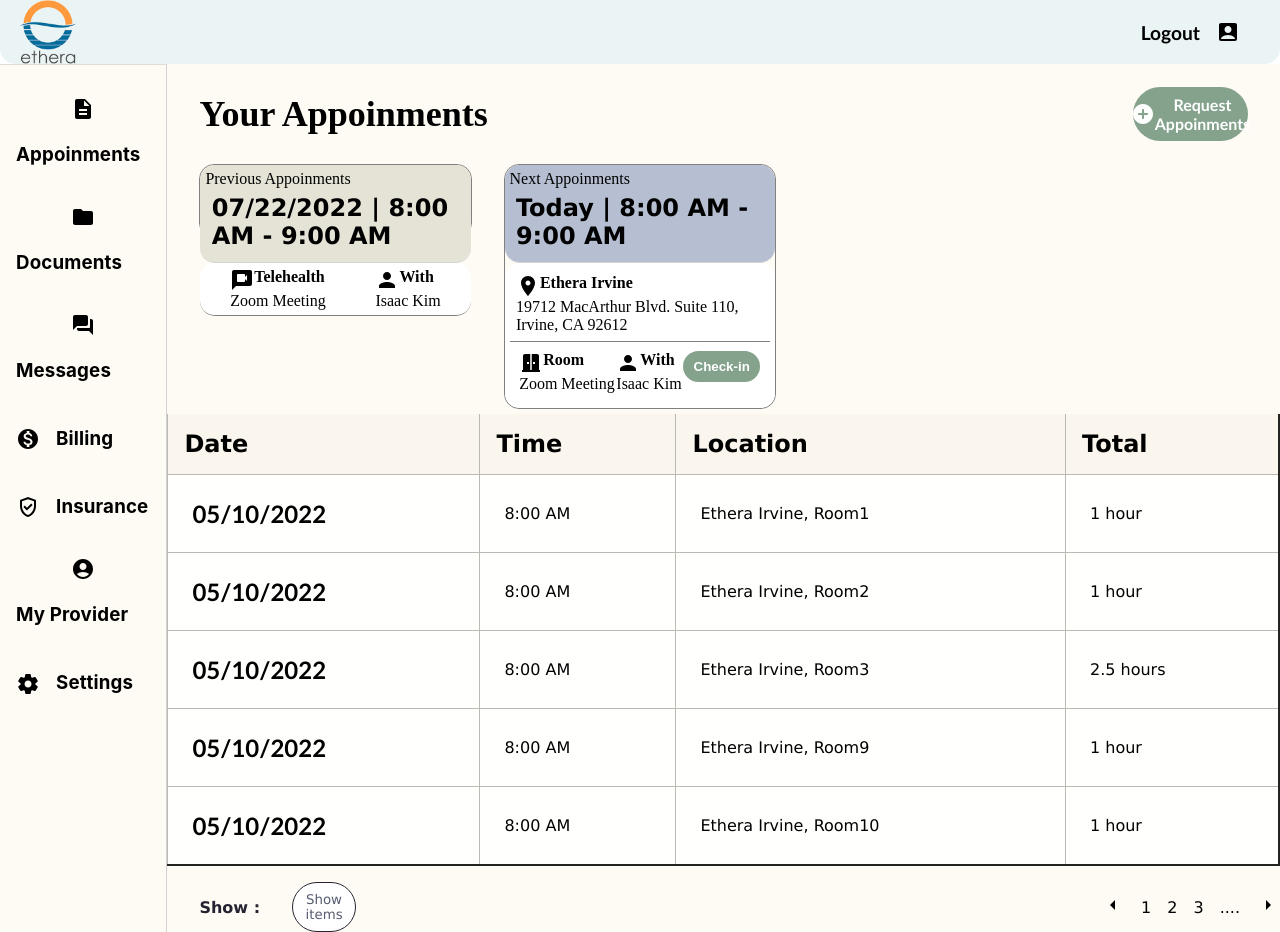
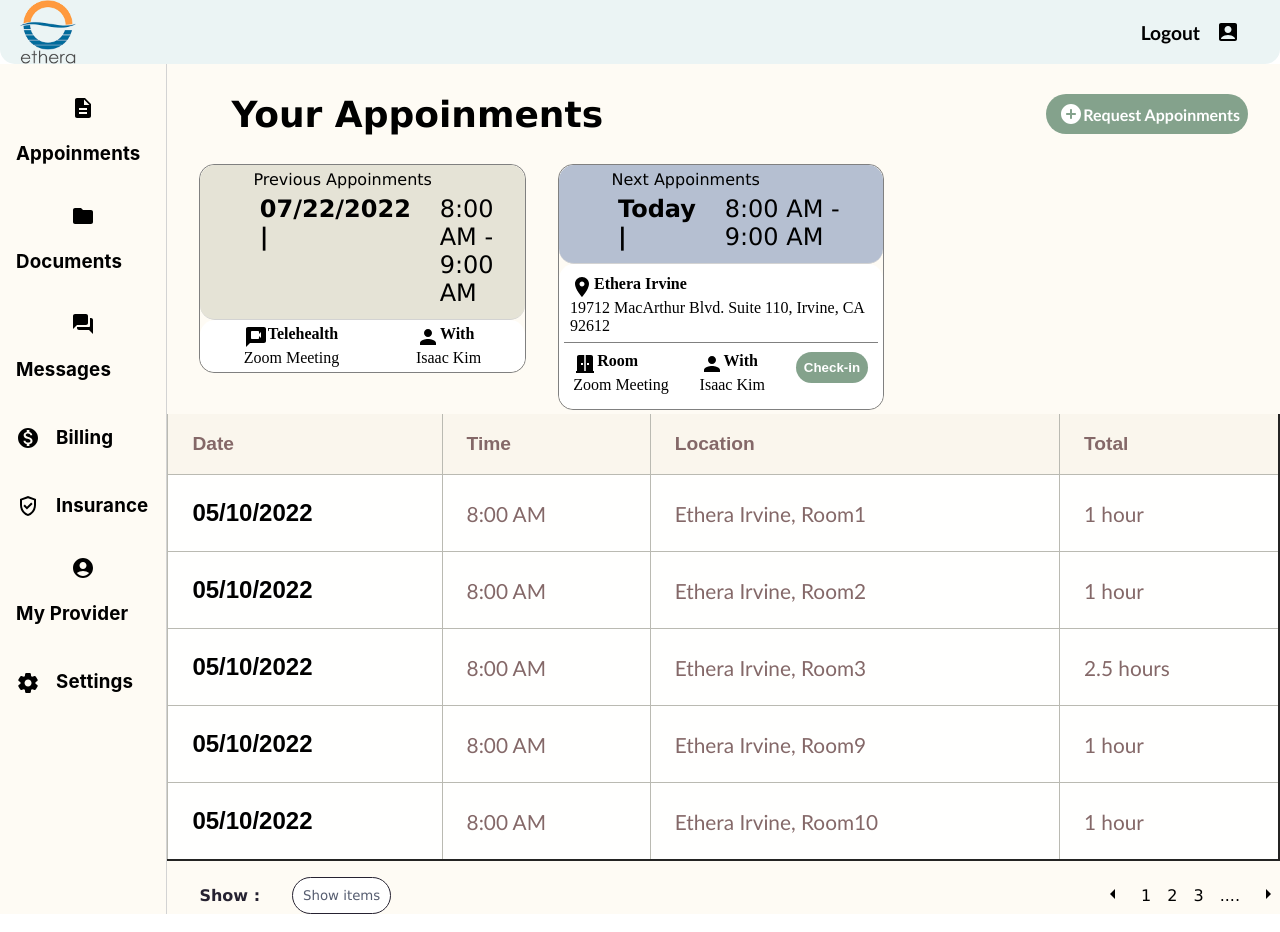
Before and after one commit to Mubasharhassan/Etheraproject, a React (Create React App) app: page / in a window 1280 px wide. Built offline with nearby package versions, Linux system fonts and the light colour scheme.

Commit message:
add code

```diff
--- a/src/App.scss
+++ b/src/App.scss
@@ -53,7 +53,7 @@
   gap: 1rem;
   /* padding-left: 13.5rem; */
 }
-.outline-btn-div{
+.outline-btn-div {
   display: flex;
   flex-wrap: wrap;
   background-color: red;
@@ -77,7 +77,7 @@
 }
 .outlined11 {
   border: none;
-  width: 9vw;
+  // width: 9vw;
   text-align: center;
   color: #fff;
   background-color: #84a28c;
@@ -115,8 +115,8 @@
   display: flex;
   align-items: center;
   // margin-right: 1rem;
-  padding-left: 0px;
-  // gap: 1rem;
+  padding-left: 5px;
+  gap: 1rem;
 }
 .main {
   width: 100%;
@@ -147,14 +147,15 @@
 .Appoinment-main-div {
   border-radius: 15px;
   border: 1px solid gray;
-  width: 25%;
+  width: 30%;
   border-radius: 15px;
   /* border-bottom-left-radius: 15px; */
 }
 .Appoinment-main-div1 {
-  height: 9vh;
+  height: 100%;
   border: 1px solid gray;
-  width: 25%;
+  width: 30%;
+  // width: fit-content;
   border-radius: 15px;
   /* border-bottom-left-radius: 15px; */
 }
@@ -180,7 +181,7 @@
 }
 .Appoinment-div2 {
   border-radius: 15px;
-  border-bottom: 1px solid gray;
+  // border-bottom: 1px solid gray;
   padding: 5px;
   justify-content: center;
   align-items: center;
@@ -201,6 +202,10 @@
   font-family: $Primary-Font-Family;
 }
 .time {
+  padding: 0.4rem;
+  font-weight: 650;
+  font-size: 1.5rem;
+  font-family: $Primary-Font-Family;
   font-weight: 500;
   padding: 0.4rem;
 }
@@ -234,7 +239,7 @@
 }
 .outlined1 {
   border: none;
-  width: 6vw;
+  // width: 6vw;
   text-align: center;
   color: #fff;
   background-color: #84a28c;
@@ -260,10 +265,11 @@
 th {
   background-color: #faf6ed;
   height: 60px;
-  padding: 0 1rem;
+  color: #846868;
+  padding: 0 1.5rem;
   text-align: left;
-  font-family: $Primary-Font-Family;
-  font-size: 1.5rem;
+  font-family: Arial, Helvetica, sans-serif;
+  font-size: 1.2rem;
   border-left: 1.5px solid #babab2;
   border-right: 1.5px solid #babab2;
 }
@@ -281,12 +287,13 @@
 .table-data {
   font-size: 1.5rem;
   font-weight: 600;
-  font-family: $Secondary-Font-Family;
+  font-family: sans-serif;
 }
 .table-data-time {
-  font-size: 1rem;
+  font-size: 1.3rem;
+  color: #846868;
   font-weight: 500;
-  font-family: $Primary-Font-Family;
+  font-family: $Secondary-Font-Family;
 }
 .table-row-data {
   border: 0.5px solid #babab2;
--- a/src/Components/Billing.js
+++ b/src/Components/Billing.js
@@ -17,15 +17,17 @@
             <span>Request Appoinments </span>
           </button>
         </div>
-        <div className="empty-div-in-billing">
-          <p className="current-invoices-peragraph">Current Invoices</p>
+        <div className="div-in-billing">
+          <div className="empty-div-in-billing">
+            <p className="current-invoices-peragraph">Current Invoices</p>
+          </div>
         </div>
 
         <div className="main-div-of-billing-with-date">
           <div className="past-due-with-date">
             <div>
               <button className="past-due-btn">
-                <span className="past-due-in-btn">Past Due</span>
+                <span className="past-due-in-btn">Past</span>
               </button>
             </div>
             <div>
@@ -49,7 +51,7 @@
           <div className="past-due-with-date">
             <div>
               <button className="past-due-btn">
-                <span className="past-due-in-btn">Past Due</span>
+                <span className="past-due-in-btn">Past</span>
               </button>
             </div>
             <div>
--- a/src/Components/HomePageData.js
+++ b/src/Components/HomePageData.js
@@ -15,7 +15,7 @@
     <>
       <div className="Appoinment-div ">
         <div class=" main-div-data">
-          <h2>Your Appoinments</h2>
+          <h2 className="header-pera">Your Appoinments</h2>
           <button className="outlined11">
             <AddCircleRoundedIcon className="outlined-icon" />
             <span>Request Appoinments</span>
@@ -25,13 +25,15 @@
         <div className="next-and-previous-appoinments-div">
           <div className="Appoinment-main-div1">
             <div className="Appoinment-div1">
+              <div style={{ marginLeft: "3rem" }}>
                 <div>
-                <span>Previous Appoinments</span>
+                  <span className="previous-pera">Previous Appoinments</span>
                 </div>
                 <div className="Date-with-time">
-                <span className="date">07/22/2022 | 8:00 AM - 9:00 AM</span>
+                  <span className="date">07/22/2022 |</span>
                   {/* <span className="date">|</span> */}
-                {/* <span className="time">8:00 AM - 9:00 AM</span> */}
+                  <span className="time">8:00 AM - 9:00 AM</span>
+                </div>
               </div>
             </div>
             <div className="Appoinment-div2">
@@ -60,13 +62,15 @@
 
           <div className="Appoinment-main-div">
             <div className="Appoinment-div3">
+              <div  style={{ marginLeft: "3rem" }}>
                 <div>
-                <span>Next Appoinments</span>
+                  <span className="previous-pera">Next Appoinments</span>
                 </div>
                 <div className="Date-with-time">
-                <span className="date">Today | 8:00 AM - 9:00 AM</span>
+                  <span className="date">Today |</span>
                   {/* <span className="date">|</span> */}
-                {/* <span className="time">8:00 AM - 9:00 AM</span> */}
+                  <span className="time">8:00 AM - 9:00 AM</span>
+                </div>
               </div>
             </div>
             <div className="Appoinment-div22">
--- a/src/Components/Insurance.js
+++ b/src/Components/Insurance.js
@@ -13,7 +13,7 @@
     <>
       <div>
         <div class=" main-div-data">
-          <h2>Insurance</h2>
+          <h2 className="header-pera">Insurance</h2>
           <button className="outlined11">
             <AddCircleRoundedIcon className="outlined-icon" />
             <span>Request Appoinments</span>
--- a/src/Components/LeftDrawer.js
+++ b/src/Components/LeftDrawer.js
@@ -44,7 +44,8 @@
           }}
         >
           <Box sx={{ overflow: "auto" }}>
-            <Divider />
+            {/* <Divider /> */}
+
             <List>
               {drawerList.map((text, index) => (
                 <NavLink
--- a/src/Components/Profile.js
+++ b/src/Components/Profile.js
@@ -7,7 +7,7 @@
     <>
       <div>
         <div class=" main-div-data">
-          <h2>Profile</h2>
+          <h2 className="header-pera">Profile</h2>
           <button className="outlined11">
             <AddCircleRoundedIcon className="outlined-icon" />
             <span>Request Appoinments</span>
--- a/src/index.scss
+++ b/src/index.scss
@@ -7,6 +7,14 @@
 
 .insurance-form {
   margin-top: 20px;
+}
+.previous-pera{
+  font-size: 1rem;
+  font-family: $Primary-Font-Family;
+}
+.header-pera{
+  font-family: $Primary-Font-Family;
+  margin-left: 2rem;
 }
 .Insurance-company {
   width: 60%;
@@ -235,8 +243,8 @@
   margin-top: 1rem;
 }
 .outlined3 {
-  width: 20%;
-  height: 3rem;
+  // width: 20%;
+  // height: 3rem;
   text-align: center;
   color: #fff;
   background-color: #fff9ef;
@@ -389,6 +397,12 @@
   padding: 0px;
 }
 .empty-div-in-billing {
+  // background-color: #f9f3e5;
+  // height: 80px;
+  // margin-top: 0px;
+  margin-left: 2rem;
+}
+.div-in-billing {
   background-color: #f9f3e5;
   height: 80px;
   margin-top: 0px;
@@ -429,6 +443,19 @@
   text-align: center;
   justify-content: center;
   align-items: center;
+}
+@media only screen and (max-width: 300px) {
+  .past-due-btn {
+    width: 4vw;
+    height: 25px;
+    background-color: #dc8886;
+    border: none;
+    border-radius: 20px;
+    color: #262231;
+    text-align: center;
+    justify-content: center;
+    align-items: center;
+  }
 }
 .paid-btn1 {
   width: 5vw;
@@ -507,8 +534,8 @@
   margin-left: 2rem;
 }
 .show-btn1-in-footer {
-  width: 5vw;
-  height: 50px;
+  // width: 5vw;
+  // height: 50px;
   background-color: #ffffff;
   border: 1px solid #262231;
   border-radius: 40px;
@@ -516,6 +543,7 @@
   text-align: center;
   justify-content: center;
   align-items: center;
+  padding: 10px;
 }
 .show-items-btn {
   font-family: $Trisiary-Font-Family;
```
Also changed, not shown: 18 other files (tests, documents, lock files or other folders). Lines whose indentation alone changed are shown as unchanged.
